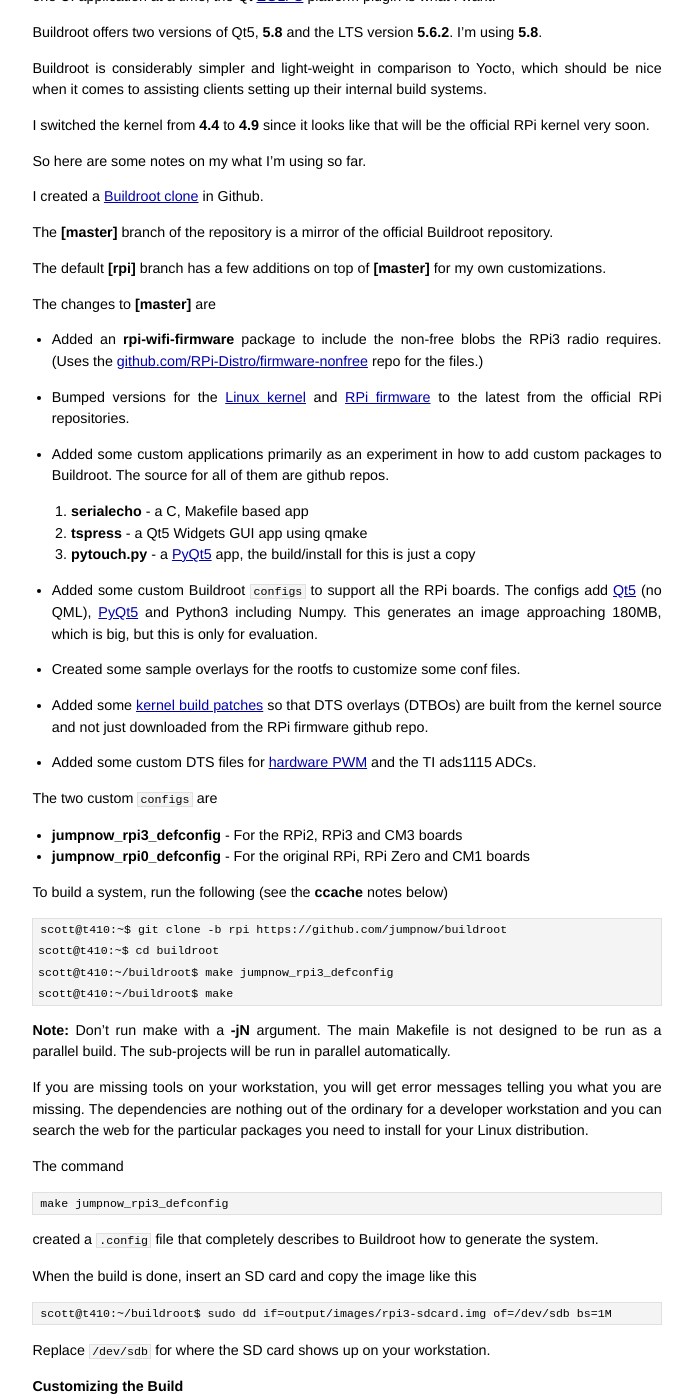
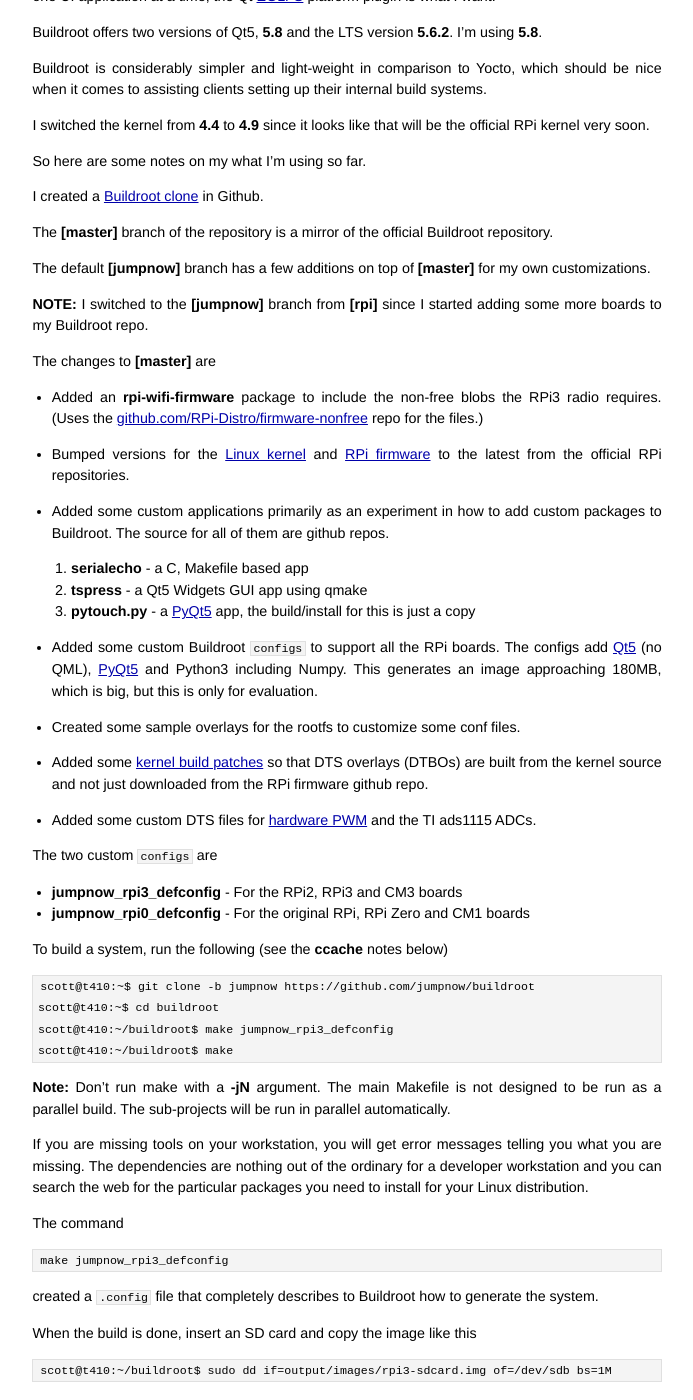
Before and after one commit to jumpnow/jumpnowtek-site, a Jekyll site: the page built from _posts/2017-01-10-Raspberry-Pi-Systems-with-Buildroot.md, in a window 1280 px wide and 1400 px high, scrolled down 407 px. Shown: the whole window, without its empty margins (293-986 px from the left). Built offline with Jekyll 4.4.1, drawn with Linux system fonts in a browser that asks for light colours; some of the changed text lies outside the part shown.

Commit message:
Switch to jumpnow branch for buildroot

```diff
--- a/_posts/2017-01-10-Raspberry-Pi-Systems-with-Buildroot.md
+++ b/_posts/2017-01-10-Raspberry-Pi-Systems-with-Buildroot.md
@@ -29,7 +29,9 @@
 
 The **[master]** branch of the repository is a mirror of the official Buildroot repository.
 
-The default **[rpi]** branch has a few additions on top of **[master]** for my own customizations.
+The default **[jumpnow]** branch has a few additions on top of **[master]** for my own customizations.
+
+**NOTE:** I switched to the **[jumpnow]** branch from **[rpi]** since I started adding some more boards to my Buildroot repo.
 
 The changes to **[master]** are
 
@@ -60,7 +62,7 @@
 
 To build a system, run the following (see the **ccache** notes below)
 
-    scott@t410:~$ git clone -b rpi https://github.com/jumpnow/buildroot
+    scott@t410:~$ git clone -b jumpnow https://github.com/jumpnow/buildroot
     scott@t410:~$ cd buildroot
     scott@t410:~/buildroot$ make jumpnow_rpi3_defconfig
     scott@t410:~/buildroot$ make
```
Also changed, not shown: other parts of _posts/2017-01-10-Raspberry-Pi-Systems-with-Buildroot.md (+1 -1 lines).
